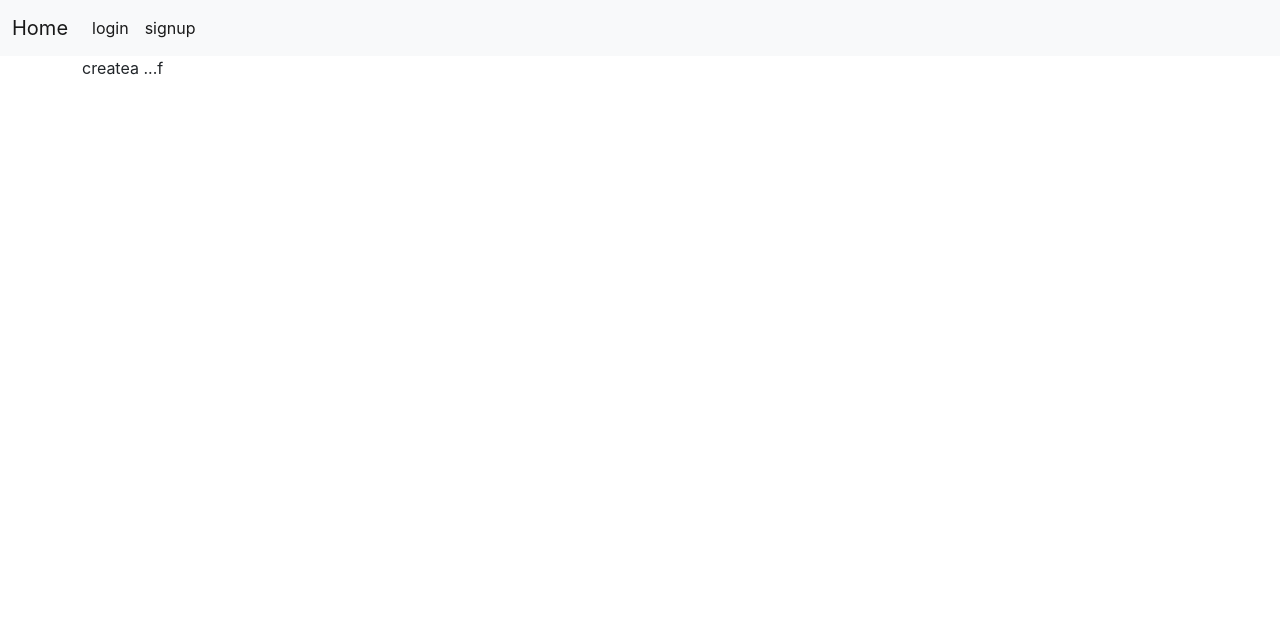
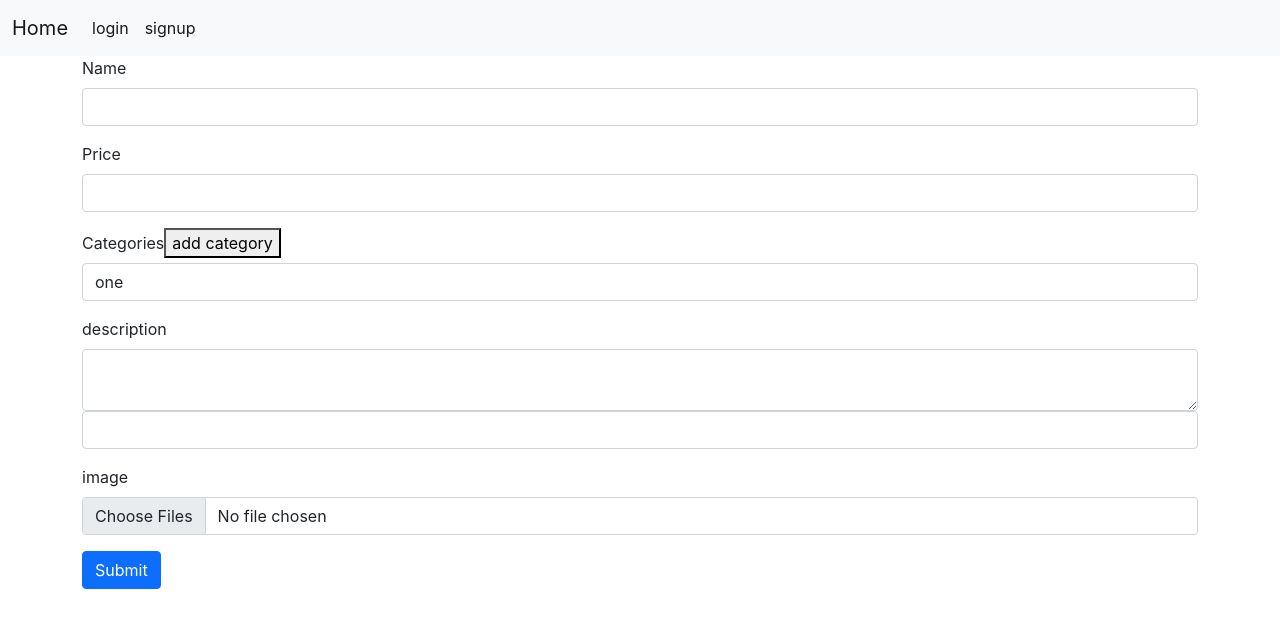
Before and after one commit to sagartmg2/Bhadra, a React (Create React App) app in the folder frontend/: page /products/create in a window 1280 px wide. Shown: the top 628 px of the page. Built offline with nearby package versions, Linux system fonts and the light colour scheme.

Commit message:
product create

```diff
--- a/frontend/src/App.js
+++ b/frontend/src/App.js
@@ -15,6 +15,9 @@ import Create from './page/Product/Create';
 export default function App() {
   const dispatch = useDispatch()
 
+
+  const [loading, setLoading] = useState(true)
+
   useEffect(() => {
     let access_token = localStorage.getItem("access_token")
     if (access_token) {
@@ -26,15 +29,37 @@ export default function App() {
         .then(user_res => {
           console.log({ user_res })
           dispatch(setUser(user_res.data))
+          setLoading(false)
         }).catch(err => {
           console.log(err)
+          setLoading(false)
         })
+    }
+    else {
+      setLoading(false)
     }
   }, []);
 
   // const [user, setUser] = useState(null) //{name;email,role}
 
   const [search_term, setSearchTerm] = useState("");
+
+  if (loading) {
+    return <>
+      <div style={{
+        height: "100vh",
+        width: "100vw",
+        marginTop: "50vh",
+        marginLeft: "auto",
+        marginRight: "auto"
+      }}>
+        <div class="spinner-border" role="status">
+          <span class="sr-only"></span>
+        </div>
+        <h1>please wait......</h1>
+      </div>
+    </>
+  }
 
   return (
     <div>
@@ -50,7 +75,7 @@ export default function App() {
             </Route>
             <Route path='login' element={<Login />} />
             <Route path='signup' element={<Signup email="em@em.com" />} />
-            <Route  element={<ProtectedRoute role="buyer" />}>
+            <Route element={<ProtectedRoute role="buyer" />}>
               <Route path='orders' element={<h1>order page</h1>} />
               <Route path='cart' element={<h1>cart page</h1>} />
             </Route>
--- a/frontend/src/component/Navbar.jsx
+++ b/frontend/src/component/Navbar.jsx
@@ -39,6 +39,15 @@ const Navbar = ({ search_term, setSearchTerm }) => {
                                 </li>
                             </>
                         }
+                        {
+                            user?.role === "seller"
+                            &&
+                            <>
+                                <li className="nav-item">
+                                    <Link to="/products/create" className="nav-link active" aria-current="page" >create product</Link>
+                                </li>
+                            </>
+                        }
 
                     </ul>
 
--- a/frontend/src/page/Home.js
+++ b/frontend/src/page/Home.js
@@ -43,6 +43,28 @@ const Home = (props) => {
     };
 
 
+    function addToCart(product) {
+        // event.preventPropagation();
+        console.log("add to cart", product)
+
+        /*
+
+            cart_items :[
+                {
+                    _id:1,
+                    quantity:1
+                    name,
+                    price,
+                }
+                {
+                    _id:2,
+                    quantity:4
+                }
+            ]
+        */
+
+    }
+
 
     return (
         <>
@@ -73,11 +95,14 @@ const Home = (props) => {
                                             <h5 className="card-title">{product.name}</h5>
                                             <p className="card-text">Rs.{product.price}</p>
                                         </div>
-                                        <BuyerComponent>
-                                            <a href="#" className="btn btn-primary">Add to cart</a>
-                                        </BuyerComponent>
+
                                     </div>
                                 </Link>
+                                <BuyerComponent>
+                                    <button type='button' className="btn btn-primary"
+                                        onClick={() => addToCart(product)}
+                                    >Add to cart</button>
+                                </BuyerComponent>
                             </div>
                         </div>
                     })
--- a/frontend/src/page/Product/Create.js
+++ b/frontend/src/page/Product/Create.js
@@ -1,24 +1,94 @@
 import axios from 'axios';
-import Reac,{useEffect} from 'react';
+import Reac, { useEffect, useState } from 'react';
 
 const Create = () => {
-    useEffect(() => {
-        // axios.post(`${process.env.REACT_APP_SERVER_URL}/products`,{name:"axios product"},{
-        //     headers: {
-        //       Authorization: `Bearer ${localStorage.getItem("access_token")}`
-        //     }
-        //   })
-        //     .then(user_res => {
-        //       console.log({ user_res })
-        //     //   dispatch(setUser(user_res.data))
-        //     }).catch(err => {
-        //       console.log(err)
-        //     })
-    }, []);
+
+
+    const [product, setProduct] = useState({
+        name: "",
+        price: "",
+        images: [],
+        categories: ["one"]
+    })
+
+    const handleSubmit = (event) => {
+        event.preventDefault();
+
+
+        let form_data = new FormData();
+        form_data.append("name", product.name)
+        form_data.append("price", product.price)
+        form_data.append("categories[]", "one")
+        form_data.append("categories[]", "two")
+
+        /*
+            categories = [one, two]
+        */
+
+        let temp = [...product.images]
+        temp.forEach(img => {
+            form_data.append("images", img)
+        })
+
+        axios.post(`${process.env.REACT_APP_SERVER_URL}/products`, form_data, {
+            headers: {
+                Authorization: `Bearer ${localStorage.getItem("access_token")}`
+            }
+        })
+            .then(user_res => {
+                console.log({ user_res })
+                //   dispatch(setUser(user_res.data))
+            }).catch(err => {
+                console.log(err)
+            })
+    }
+
+    const handlechange = (event) => {
+        if (event.target.type == "file") {
+            setProduct({
+                ...product,
+                images: event.target.files
+            })
+        } else {
+            setProduct({ ...product, [event.target.name]: event.target.value })
+        }
+    }
+
     return (
         <div>
-            <form>
-                createa ...f
+            <form onSubmit={handleSubmit}>
+                <div class="mb-3">
+                    <label for="exampleInputEmail1" class="form-label">Name</label>
+                    <input type="text" class="form-control" id="" name="name" value={product.name} onChange={handlechange} />
+                </div>
+                <div class="mb-3">
+                    <label for="exampleInputEmail1" class="form-label">Price</label>
+                    <input type="number" class="form-control" id="" name='price' value={product.price} onChange={handlechange} />
+                </div>
+                <div class="mb-3">
+                    <label for="exampleInputEmail1" class="form-label">Categories</label>
+                    <button type='button'>add category</button>
+
+                    {
+                        product.categories.map((category, idnex) => {
+                            return <input type="tesxt" class="form-control" id="" name='price' value={category} onChange={handlechange} />
+                        })
+                    }
+                </div>
+                <div class="mb-3">
+                    <label for="exampleInputEmail1" class="form-label">description</label>
+                    <textarea className='form-control' value={product.description} onChange={handlechange} name="description" >
+                        {product.price}
+                    </textarea>
+
+                    <input type="number" class="form-control" id="" name='price' value={product.price} onChange={handlechange} />
+                </div>
+                <div class="mb-3">
+                    <label for="exampleInputEmail1" class="form-label">image</label>
+                    <input type="file" multiple class="form-control" id="" name='images' onChange={handlechange} />
+                </div>
+
+                <button type="submit" class="btn btn-primary">Submit</button>
             </form>
         </div>
     );
--- /dev/null
+++ b/frontend/src/redux/slice/CartSlice.js
@@ -0,0 +1,23 @@
+import { createSlice } from '@reduxjs/toolkit'
+
+// let  initialState = null // after login // {name, email , role}
+let initialState = {
+    cart_items: []
+} // after login // {name, email , role}
+
+export let CartSlice = createSlice({
+    name: 'cart',
+    initialState,
+    reducers: {
+        setCart: (state, action) => {
+            state.cart_items = action.payload
+            // state = action.payload
+        },
+
+    },
+})
+
+// Action creators are generated for each case reducer function
+export const { setCart } = CartSlice.actions
+
+export default CartSlice.reducer
--- a/frontend/src/redux/store.js
+++ b/frontend/src/redux/store.js
@@ -1,8 +1,10 @@
 import { configureStore } from '@reduxjs/toolkit'
 import userSlice from './slice/UserSlice'
+import cartSlice from './slice/CartSlice'
 
 export const store = configureStore({
     reducer: {
-        user: userSlice
+        user: userSlice,
+        cart: cartSlice
     },
 })
```
